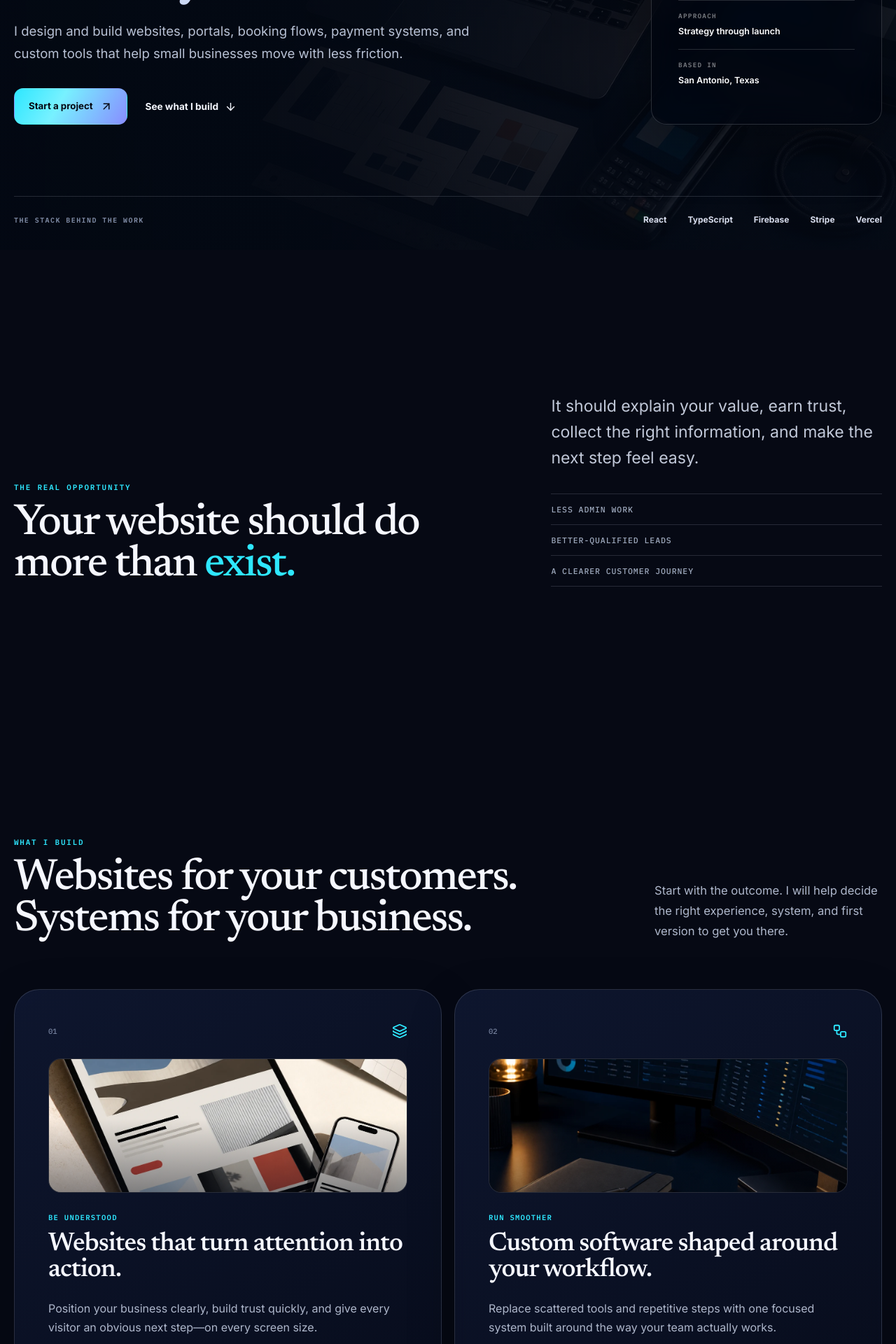
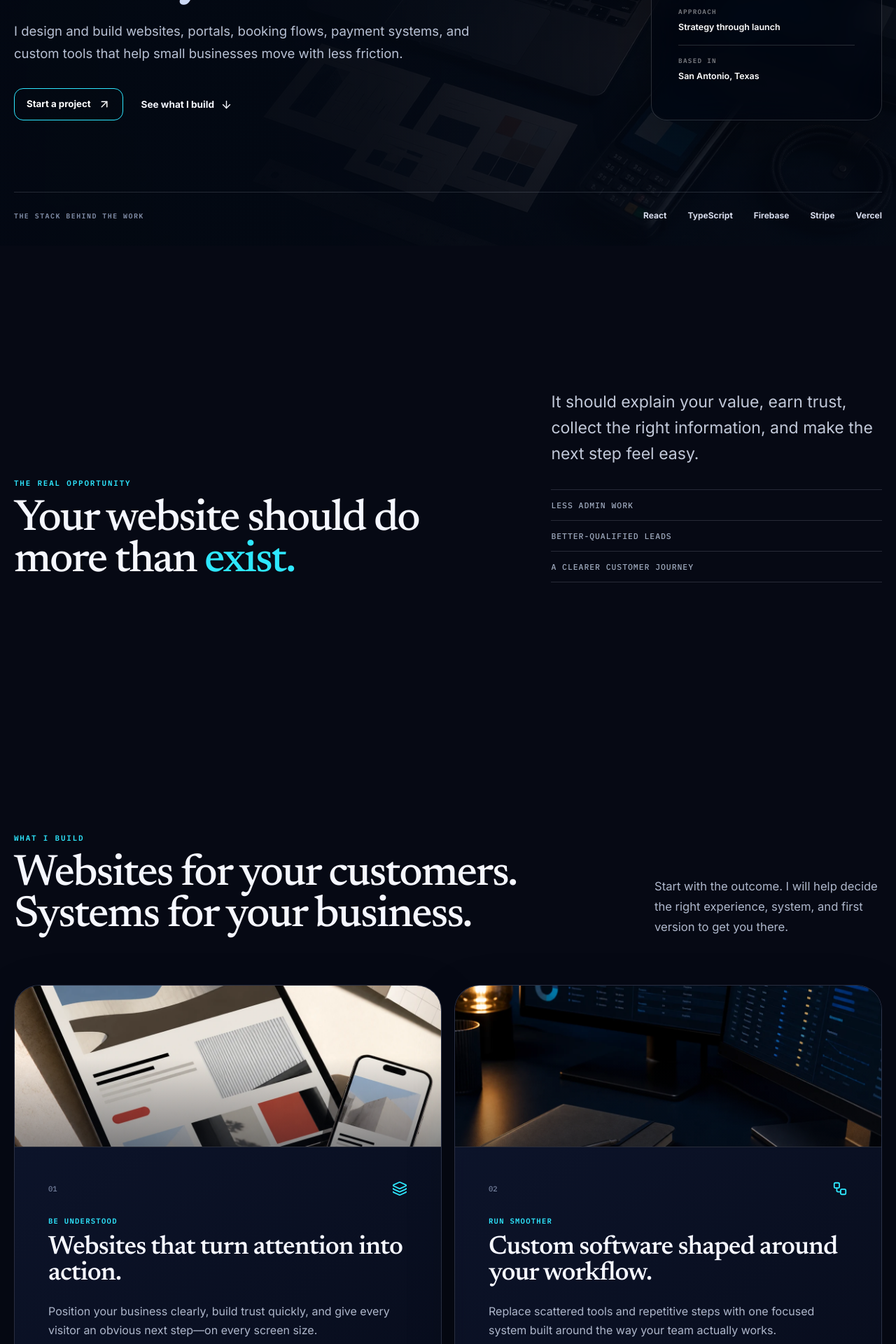
Before and after one commit to webdevRafa/rafa-the-dev, a React (Vite) app: page /#packages in a window 1280 px wide. Shown: the part 460-2380 px from the top of the page at 70% size. Built offline with nearby package versions, Linux system fonts and the light colour scheme.

Commit message:
Refine service and portfolio layouts

```diff
--- a/src/App.css
+++ b/src/App.css
@@ -301,6 +301,19 @@ select:focus-visible { outline: 3px solid color-mix(in srgb, var(--rt-cyan) 55%,
 }
 .hero-intro { max-width: 690px; margin: 0; color: #b8c1d4; font-size: clamp(1.05rem, 1.45vw, 1.28rem); line-height: 1.7; }
 .hero-actions { display: flex; align-items: center; gap: 26px; margin-top: 34px; }
+.hero-primary-cta {
+  width: max-content;
+  min-height: 46px;
+  padding-inline: 17px;
+  color: #fff;
+  border-color: var(--rt-cyan);
+  background: transparent;
+}
+.hero-primary-cta:hover {
+  color: #fff;
+  border-color: #7ceeff;
+  background: rgba(46, 231, 255, 0.06);
+}
 .live-dot { width: 10px; height: 10px; border-radius: 50%; background: #42f5a1; box-shadow: 0 0 15px #42f5a1; }
 .hero-context {
   align-self: end;
@@ -349,7 +362,7 @@ select:focus-visible { outline: 3px solid color-mix(in srgb, var(--rt-cyan) 55%,
   flex-direction: column;
   grid-column: span 6;
   min-height: 480px;
-  padding: clamp(28px, 4vw, 48px);
+  padding: 0;
   overflow: hidden;
   border: 1px solid var(--rt-line);
   border-radius: var(--rt-radius-lg);
@@ -357,15 +370,21 @@ select:focus-visible { outline: 3px solid color-mix(in srgb, var(--rt-cyan) 55%,
   box-shadow: 0 22px 70px rgba(0, 0, 0, 0.18);
   backdrop-filter: blur(9px);
 }
+.service-card__content {
+  display: flex;
+  flex: 1;
+  flex-direction: column;
+  padding: clamp(28px, 4vw, 48px);
+}
 .service-card__meta { display: flex; align-items: center; justify-content: space-between; color: #76829e; font: 500 0.66rem var(--rt-font-mono); }
 .service-card__meta svg { color: var(--rt-cyan); }
 .service-card__media {
   position: relative;
-  height: clamp(160px, 15vw, 220px);
-  margin-top: 28px;
+  width: 100%;
+  height: clamp(220px, 18vw, 290px);
+  flex: 0 0 auto;
   overflow: hidden;
-  border: 1px solid rgba(228, 234, 255, 0.14);
-  border-radius: 18px;
+  border-bottom: 1px solid rgba(228, 234, 255, 0.14);
   background: #090d18;
 }
 .service-card__media::after {
@@ -385,7 +404,7 @@ select:focus-visible { outline: 3px solid color-mix(in srgb, var(--rt-cyan) 55%,
 .service-card:hover .service-card__media img { transform: scale(1.035); filter: saturate(1.08); }
 .service-card__tag { margin: 28px 0 13px; color: var(--rt-cyan) !important; font: 600 0.66rem var(--rt-font-mono) !important; letter-spacing: 0.12em; text-transform: uppercase; }
 .service-card h3 { max-width: 570px; margin: 0; font: 550 clamp(1.8rem, 2.9vw, 2.95rem)/1 var(--rt-font-heading); letter-spacing: -0.025em; }
-.service-card > p:not(.service-card__tag) { max-width: 590px; margin: 22px 0 28px; color: var(--rt-muted); line-height: 1.7; }
+.service-card__content > p:not(.service-card__tag) { max-width: 590px; margin: 22px 0 28px; color: var(--rt-muted); line-height: 1.7; }
 .service-card ul,
 .package-card ul { display: grid; gap: 11px; margin: auto 0 0; padding: 0; list-style: none; }
 .service-card li,
@@ -430,24 +449,23 @@ select:focus-visible { outline: 3px solid color-mix(in srgb, var(--rt-cyan) 55%,
 .work-heading h2 { max-width: 830px; }
 .work-grid {
   display: grid;
-  grid-template-columns: repeat(12, minmax(0, 1fr));
+  grid-template-columns: repeat(3, minmax(0, 1fr));
+  align-items: stretch;
   gap: 18px;
   margin-top: 64px;
 }
-.work-card-shell { grid-column: span 6; min-width: 0; }
-.work-card-shell--featured { grid-column: 1 / -1; }
+.work-card-shell,
+.work-card-shell--featured { min-width: 0; }
 .work-card {
   --work-accent: var(--rt-violet);
+  display: flex;
+  flex-direction: column;
   height: 100%;
   overflow: hidden;
   border: 1px solid var(--rt-line);
   border-radius: var(--rt-radius-lg);
   background: rgba(8, 13, 29, 0.82);
   transition: border-color 220ms ease, background 220ms ease;
-}
-.work-card-shell--featured .work-card {
-  display: grid;
-  grid-template-columns: minmax(0, 1.45fr) minmax(300px, 0.55fr);
 }
 .work-card--vectortrace { --work-accent: #f3a900; }
 .work-card--cinema { --work-accent: #e73324; }
@@ -511,7 +529,7 @@ select:focus-visible { outline: 3px solid color-mix(in srgb, var(--rt-cyan) 55%,
 }
 .work-card h3 {
   margin: 16px 0 0;
-  font: 550 clamp(1.6rem, 2.5vw, 2.45rem)/1.02 var(--rt-font-heading);
+  font: 550 clamp(1.55rem, 2vw, 2.15rem)/1.02 var(--rt-font-heading);
   letter-spacing: -0.025em;
 }
 .work-card__body > p:not(.work-card__category) {
@@ -754,9 +772,7 @@ select:focus-visible { outline: 3px solid color-mix(in srgb, var(--rt-cyan) 55%,
   .services-grid { grid-template-columns: 1fr; }
   .service-card { grid-column: auto; min-height: 430px; margin: 0; }
   .capability-ribbon { grid-template-columns: repeat(2, 1fr); }
-  .work-card-shell,
-  .work-card-shell--featured { grid-column: 1 / -1; }
-  .work-card-shell--featured .work-card { display: block; }
+  .work-grid { grid-template-columns: 1fr; }
   .process-intro,
   .about-aside,
   .contact-copy { position: static; }
@@ -774,8 +790,8 @@ select:focus-visible { outline: 3px solid color-mix(in srgb, var(--rt-cyan) 55%,
   .hero-copy h1 { margin-top: 18px; font-size: clamp(2.7rem, 12.5vw, 4rem); }
   .hero-copy h1 em,
   .hero-copy h1 span { width: auto; }
-  .hero-actions { align-items: stretch; flex-direction: column; gap: 18px; }
-  .hero-actions .button { width: 100%; }
+  .hero-actions { align-items: flex-start; flex-direction: column; gap: 18px; }
+  .hero-actions .button { width: max-content; }
   .hero-context dl { grid-template-columns: 1fr; gap: 0; }
   .hero-proof > div { gap: 10px 18px; }
   .signal-section { padding-block: 100px; }
@@ -785,12 +801,35 @@ select:focus-visible { outline: 3px solid color-mix(in srgb, var(--rt-cyan) 55%,
   .about-copy h2,
   .faq-heading h2,
   .contact-copy h2 { font-size: clamp(2.25rem, 11vw, 3.5rem); }
-  .service-card { min-height: 0; padding: 26px; border-radius: 25px; }
-  .service-card__media { height: 180px; margin-top: 24px; }
+  .service-card { min-height: 0; padding: 0; border-radius: 25px; }
+  .service-card__media { height: 210px; }
+  .service-card__content { padding: 26px; }
   .service-card__tag { margin-top: 24px; }
   .service-card h3 { font-size: 1.8rem; }
   .capability-ribbon { grid-template-columns: 1fr; }
-  .work-grid { margin-top: 42px; }
+  .work-grid {
+    grid-template-columns: none;
+    grid-auto-flow: column;
+    grid-auto-columns: min(86vw, 380px);
+    gap: 12px;
+    margin-top: 42px;
+    margin-inline: -14px;
+    padding: 6px 14px 16px;
+    overflow-x: auto;
+    overscroll-behavior-inline: contain;
+    scroll-padding-inline: 14px;
+    scroll-snap-type: inline mandatory;
+    scrollbar-width: none;
+    touch-action: pan-x;
+    -webkit-overflow-scrolling: touch;
+  }
+  .work-grid::-webkit-scrollbar { display: none; }
+  .work-card-shell,
+  .work-card-shell--featured {
+    min-width: 0;
+    scroll-snap-align: start;
+    scroll-snap-stop: always;
+  }
   .work-card { border-radius: 25px; }
   .work-card__body { padding: 24px; }
   .work-card__media > span { right: 12px; bottom: 12px; }
--- a/src/App.tsx
+++ b/src/App.tsx
@@ -361,10 +361,6 @@ function ServicesGrid() {
               ease: revealEase,
             }}
           >
-            <div className="service-card__meta">
-              <span>{service.number}</span>
-              <Icon size={22} />
-            </div>
             <div className="service-card__media">
               <img
                 src={service.image}
@@ -374,6 +370,11 @@ function ServicesGrid() {
                 loading="lazy"
                 decoding="async"
               />
+            </div>
+            <div className="service-card__content">
+              <div className="service-card__meta">
+                <span>{service.number}</span>
+                <Icon size={22} />
               </div>
               <p className="service-card__tag">{service.tag}</p>
               <h3>{service.title}</h3>
@@ -386,6 +387,7 @@ function ServicesGrid() {
                   </li>
                 ))}
               </ul>
+            </div>
           </motion.article>
         );
       })}
@@ -584,7 +586,10 @@ function App() {
                   visible: { opacity: 1, y: 0, transition: { duration: 0.62 } },
                 }}
               >
-                <a className="button button-primary" href="#contact">
+                <a
+                  className="button button-primary hero-primary-cta"
+                  href="#contact"
+                >
                   Start a project <ArrowUpRight size={18} />
                 </a>
                 <a className="text-link" href="#services">
```
Lines whose indentation alone changed are shown as unchanged.
